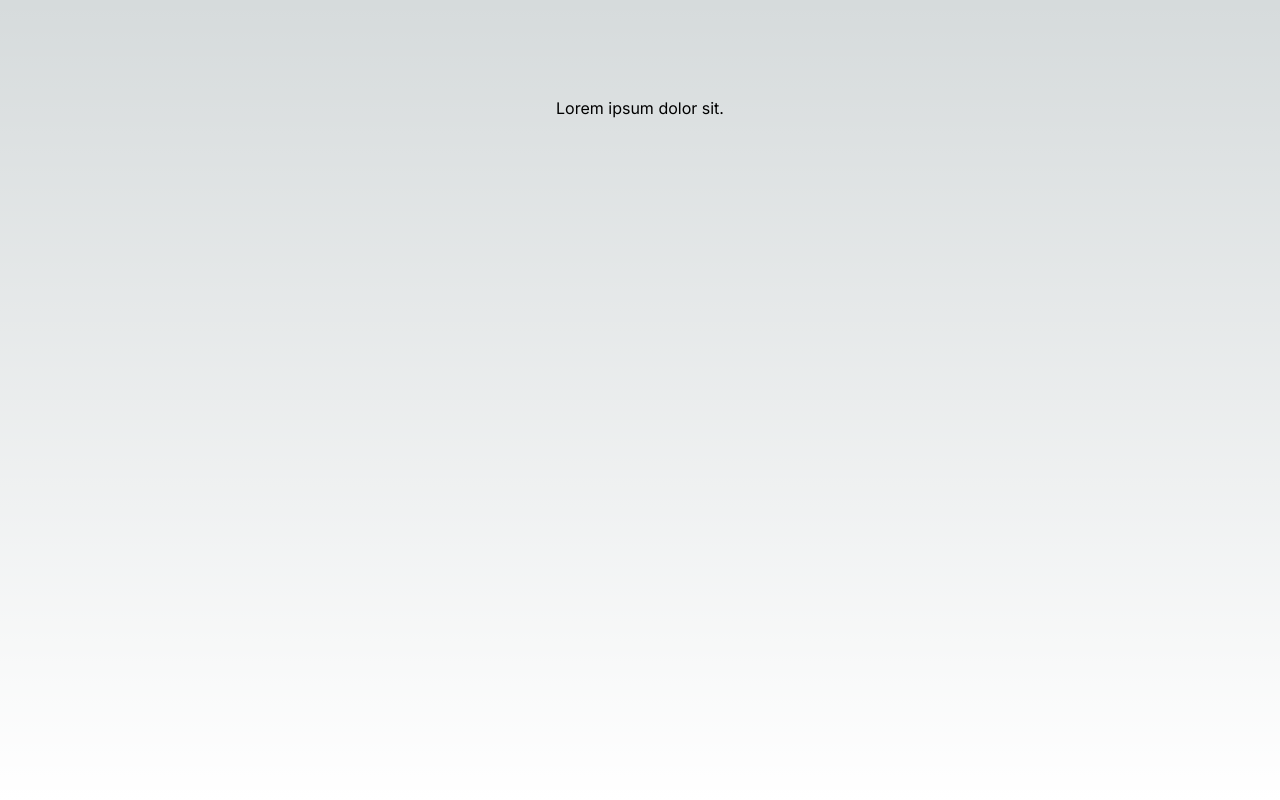
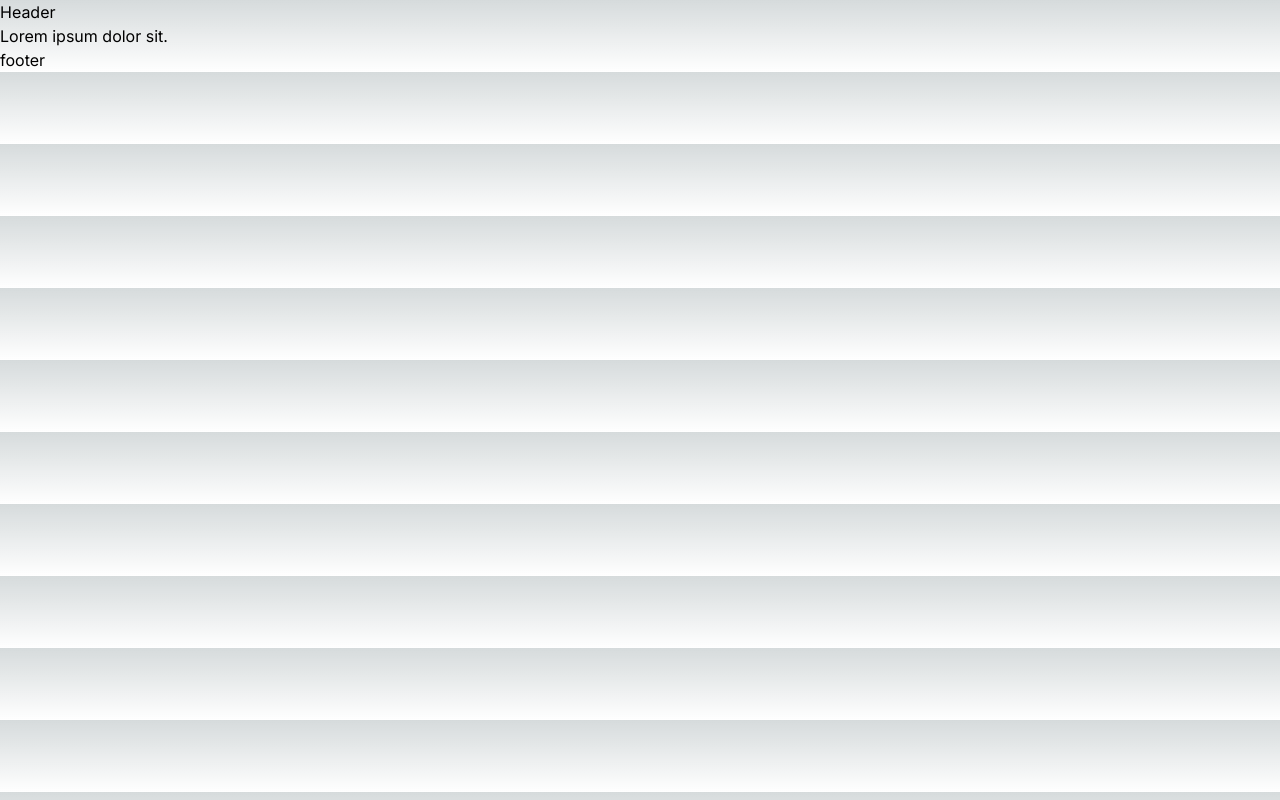
Before and after one commit to adityasingh1519/Nextjs, a Next.js app: page / in a window 1280 px wide. Built offline with nearby package versions, Linux system fonts and the light colour scheme.

Commit message:
dynmic metadata

```diff
--- /dev/null
+++ b/app/(auth)/forget-password/page.tsx
@@ -0,0 +1,6 @@
+export default function ForgetPass() {
+    return <h1>ForgetPass</h1>
+}
+
+
+// wrap parent folder with "()"  to exclude it from route group
--- /dev/null
+++ b/app/(auth)/login/page.tsx
@@ -0,0 +1,5 @@
+export default function Login() {
+    return (
+        <h1>Login</h1>
+    )
+}
--- /dev/null
+++ b/app/(auth)/register/page.tsx
@@ -0,0 +1,3 @@
+export default function Register() {
+    return <h1>Register</h1>
+}
--- a/app/about/page.tsx
+++ b/app/about/page.tsx
@@ -1,3 +1,10 @@
+import { Metadata } from "next"
+
 export default function About() {
 return <h1>About Me </h1>
 }
+
+export const metadata: Metadata = {
+    title: 'about us',
+    description: 'this is about us page'
+}
--- a/app/layout.tsx
+++ b/app/layout.tsx
@@ -16,7 +16,15 @@ export default function RootLayout({
 }>) {
   return (
     <html lang="en">
-      <body className={inter.className}>{children}</body>
+      <body className={inter.className}>
+        <header>
+          <h1>Header</h1>
+        </header>
+            {children}
+        <footer>
+          <h1>footer</h1>
+        </footer>
+      </body>
     </html>
   );
 }
--- a/app/page.tsx
+++ b/app/page.tsx
@@ -2,8 +2,6 @@ import Image from "next/image";
 
 export default function Home() {
   return (
-    <main className="flex min-h-screen flex-col items-center justify-between p-24">
       <h1>Lorem ipsum dolor sit.</h1>
-    </main>
   );
 }
--- /dev/null
+++ b/app/products/[productId]/layout.tsx
@@ -0,0 +1,12 @@
+export default function ProductDetailsLayout({
+  children,
+}: {
+  children: React.ReactNode;
+}) {
+  return (
+    <>
+      {children}
+      <h2>Features Product</h2>
+    </>
+  );
+}
--- a/app/products/[productId]/page.tsx
+++ b/app/products/[productId]/page.tsx
@@ -1,4 +1,31 @@
-export default function ProductId({ params } : {params : {productId : string }}) {
+import { Metadata } from "next";
+import { resolve } from "path";
+//Dynamic metadata
+type Props = {
+  params: {
+    productId: string;
+  };
+};
+
+// export const generateMetadata = ({ params }: Props): Metadata => {
+//   return {
+//     title: `product ${params.productId}`,
+//     description: `this is descripption of product with product Id ${params.productId}`
+//   };
+// };
+
+export const generateMetadata = async ({ params }: Props): Promise<Metadata> => {
+  const title = await new Promise(resolve => {
+    setTimeout(()=>{
+      resolve(`iphone ${params.productId}`)
+    }, 100 )
+  })
+  return {
+    title: `product ${title}`,
+  };
+};
+
+export default function ProductId({ params } : Props) {
   return (
     <>
       <h1>the is product with {params.productId}</h1>
```
Also changed, not shown: app/products/[productId]/reviews/page.tsx (+7 -3 lines).
